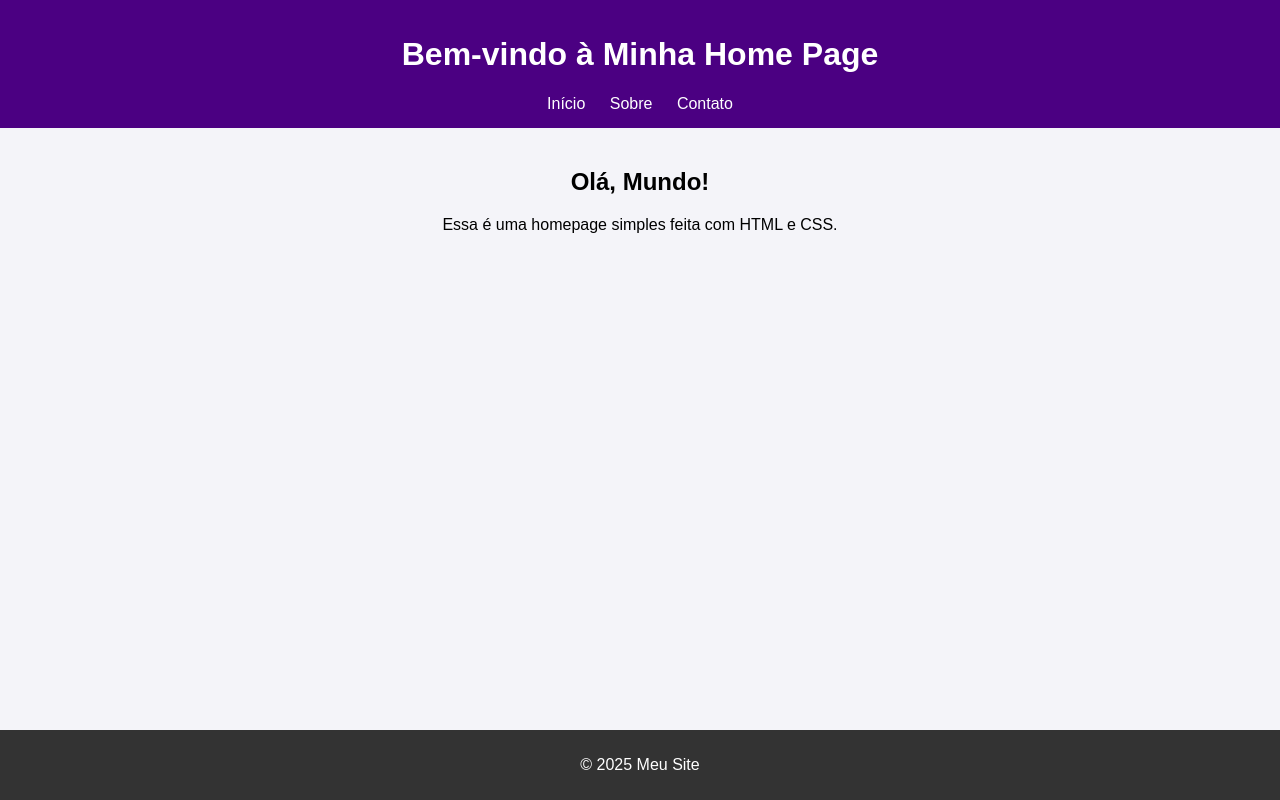
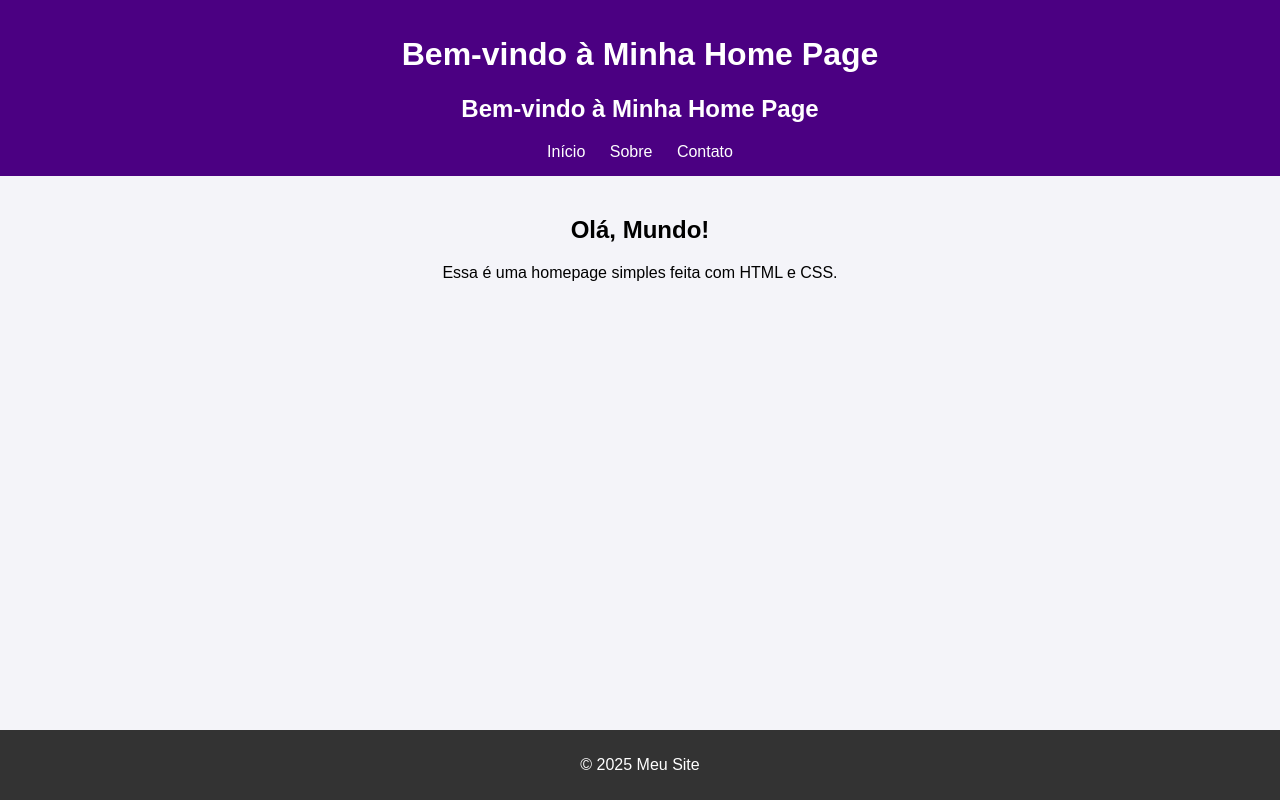
Before and after one commit to IPrXzin/Teste, a plain HTML site: page index.html in a window 1280 px wide. Drawn offline with Linux system fonts and the light colour scheme.

Commit message:
segundo commit

```diff
--- a/index.html
+++ b/index.html
@@ -9,6 +9,7 @@
 <body>
     <header>
         <h1>Bem-vindo à Minha Home Page</h1>
+        <h2>Bem-vindo à Minha Home Page</h2>
         <nav>
             <a href="#">Início</a>
             <a href="#">Sobre</a>
```
